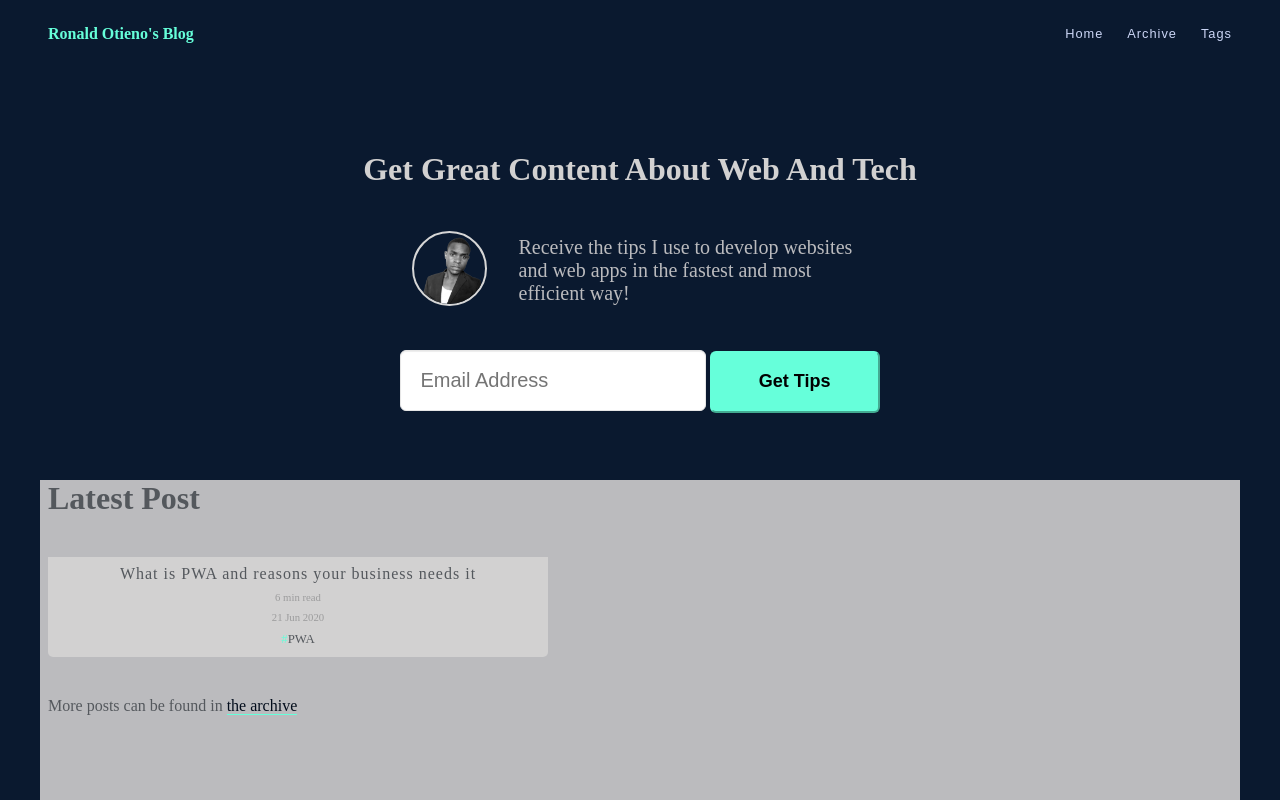
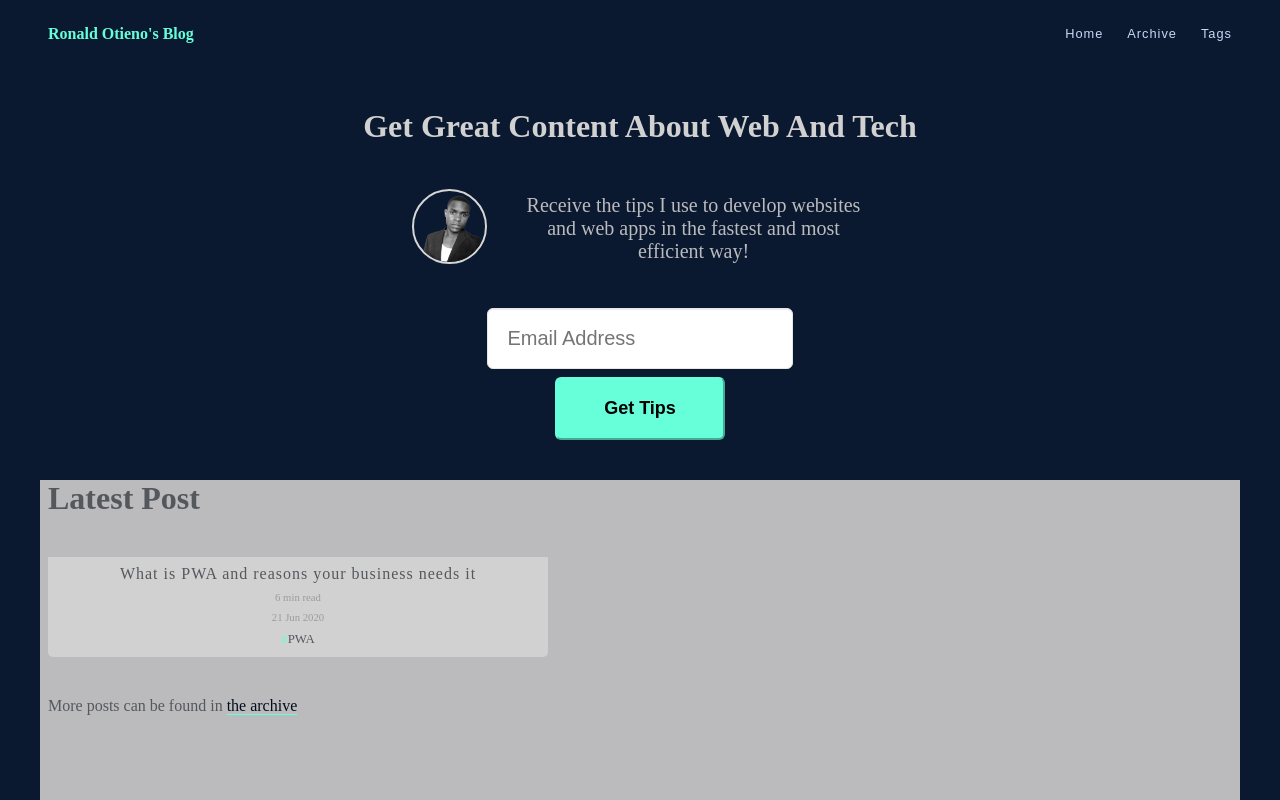
Before and after one commit to RonaldLat/RonaldOti_blog, an Eleventy site: page index.njk in a window 1280 px wide. Built offline with nearby package versions, Linux system fonts and the light colour scheme; Eleventy itself is replaced by a stand-in of ours; files that its build step writes are made by us from their sources; what eleventy-plugin-reader-bar, eleventy-plugin-reading-time would draw is missing.

Commit message:
align items on blog hero

```diff
--- a/css/_blogHero.scss
+++ b/css/_blogHero.scss
@@ -1,7 +1,7 @@
 .blog-hero{
   background-color: #0a192f;
   width: 100%;
-  height: 50vh;
+  min-height: 50vh;
   display: flex ;
   flex-direction: column;
   align-items: center;
@@ -12,6 +12,7 @@
     font-weight: 800;
     line-height: 1.4;
     text-align: center;
+    max-width: 40ch;
   }
   .blog-pitch{
     display: flex;
@@ -30,7 +31,7 @@
       border: 2px solid #d6d6d6;
     }
     .pitch-words{
-      text-align: left;
+      text-align: center;
       color: #BBBBBE;
       font-size: 1.25rem;
       max-width: 35ch;
@@ -40,10 +41,18 @@
     display: flex;
     align-items: center;
     justify-content: center;
+    padding-bottom: 1rem;
     form{
       background-color: inherit;
-            .form-body{
+      .form-body{
         height: 100%;
+        width: 100%;
+        max-width: 40ch;
+        display: flex;
+        flex-wrap:wrap ;
+        align-items: center;
+        justify-content: center;
+        gap: 0.5rem;
         input {
           height: 3.8rem;
           padding: 1.05rem 1.2rem;
```
Also changed, not shown: css/style.css, firebase.json, 9 other files.
